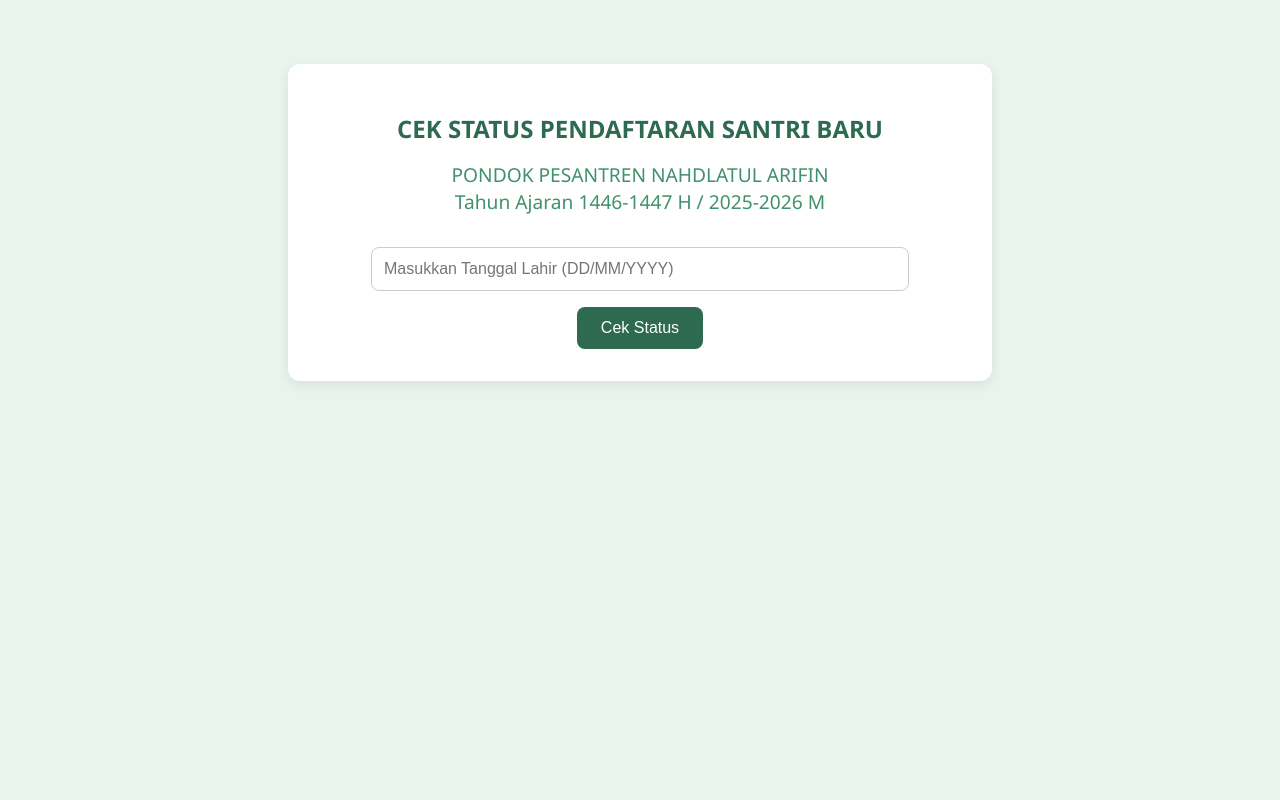
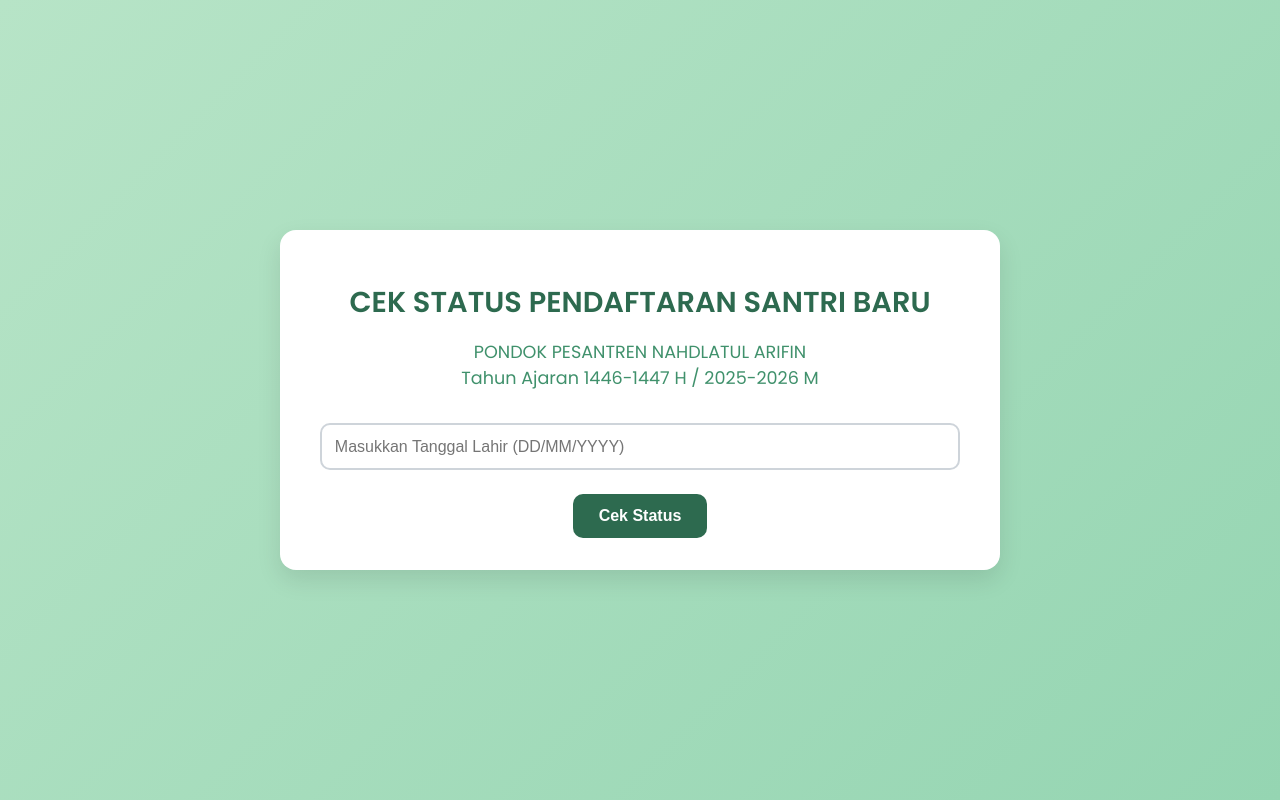
Before and after one commit to nahdlatularifin/cekstatuspspdb25, a plain HTML site: page index.html in a window 1280 px wide. Drawn offline with Linux system fonts and the light colour scheme.

Commit message:
Update index.html

```diff
--- a/index.html
+++ b/index.html
@@ -4,69 +4,107 @@
   <meta charset="UTF-8" />
   <meta name="viewport" content="width=device-width, initial-scale=1.0"/>
   <title>Cek Status Pendaftaran Santri Baru</title>
+  <link href="https://fonts.googleapis.com/css2?family=Poppins:wght@400;600&display=swap" rel="stylesheet">
   <style>
+    * {
+      box-sizing: border-box;
+    }
     body {
-      font-family: 'Segoe UI', sans-serif;
-      background: #e9f5ec;
+      font-family: 'Poppins', sans-serif;
+      background: linear-gradient(135deg, #b7e4c7, #95d5b2);
       margin: 0;
       padding: 0;
       color: #1b4332;
+      display: flex;
+      justify-content: center;
+      align-items: center;
+      min-height: 100vh;
+      animation: fadeIn 1s ease-in;
+    }
+    @keyframes fadeIn {
+      from { opacity: 0; }
+      to { opacity: 1; }
     }
     .container {
-      max-width: 640px;
-      margin: 4rem auto;
       background: #ffffff;
-      padding: 2rem;
-      border-radius: 12px;
-      box-shadow: 0 4px 12px rgba(0, 0, 0, 0.08);
+      padding: 2rem 2.5rem;
+      border-radius: 16px;
+      box-shadow: 0 10px 25px rgba(0, 0, 0, 0.1);
+      width: 100%;
+      max-width: 720px;
       text-align: center;
+      animation: popUp 0.6s ease-in-out;
+    }
+    @keyframes popUp {
+      from { transform: scale(0.95); opacity: 0; }
+      to { transform: scale(1); opacity: 1; }
     }
     h1 {
-      font-size: 1.5rem;
-      margin-bottom: 0.5rem;
+      font-size: 1.8rem;
+      margin-bottom: 0.25rem;
       color: #2d6a4f;
     }
     h2 {
-      font-size: 1.2rem;
-      font-weight: 400;
+      font-size: 1.1rem;
+      font-weight: 500;
       color: #40916c;
       margin-bottom: 2rem;
     }
     input[type="text"] {
-      width: 80%;
-      padding: 0.75rem;
+      width: 100%;
+      padding: 0.8rem;
       font-size: 1rem;
-      border: 1px solid #ccc;
-      border-radius: 8px;
-      margin-bottom: 1rem;
+      border: 2px solid #ced4da;
+      border-radius: 10px;
+      margin-bottom: 1.5rem;
+      transition: border-color 0.3s;
+    }
+    input[type="text"]:focus {
+      border-color: #2d6a4f;
+      outline: none;
     }
     button {
       background: #2d6a4f;
       color: white;
       border: none;
-      padding: 0.75rem 1.5rem;
-      border-radius: 8px;
+      padding: 0.8rem 1.6rem;
+      border-radius: 10px;
       font-size: 1rem;
+      font-weight: 600;
       cursor: pointer;
+      transition: background 0.3s ease;
+    }
+    button:hover {
+      background: #1b4332;
     }
     .loading {
       display: none;
       margin-top: 1rem;
       color: #6c757d;
       font-style: italic;
+      animation: blink 1s infinite;
+    }
+    @keyframes blink {
+      0%, 100% { opacity: 1; }
+      50% { opacity: 0.4; }
     }
     .result {
       display: none;
       margin-top: 2rem;
-      padding: 1rem;
+      padding: 1.2rem;
       background: #d8f3dc;
-      border-left: 5px solid #2d6a4f;
-      border-radius: 8px;
+      border-left: 6px solid #2d6a4f;
+      border-radius: 10px;
       text-align: left;
+    }
+    .result hr {
+      border: none;
+      border-top: 1px solid #ccc;
+      margin: 1rem 0;
     }
     .error {
       background-color: #ffe6e6;
-      border-color: #d00000;
+      border-left: 6px solid #d00000;
       color: #d00000;
     }
   </style>
```
